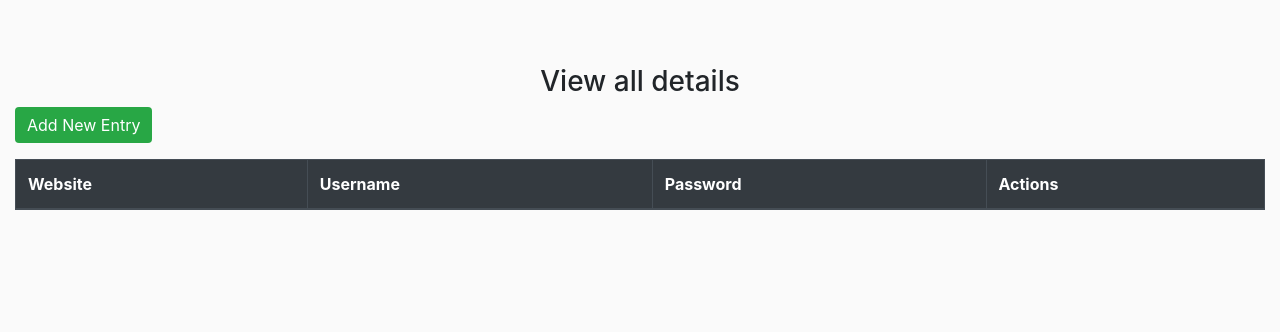
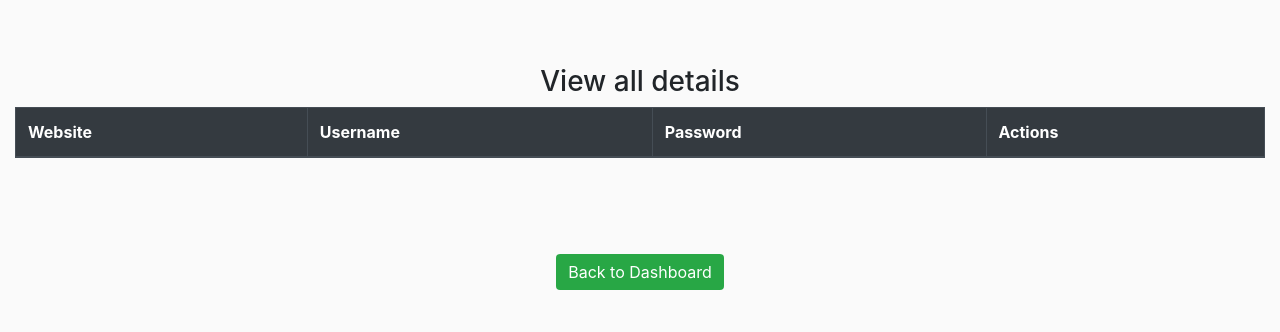
Before and after one commit to KhemraCambo/Group3, a plain HTML site: page view.html in a window 1280 px wide. Drawn offline with nearby package versions, Linux system fonts and the light colour scheme.

Commit message:
Update view.html

```diff
--- a/view.html
+++ b/view.html
@@ -11,7 +11,7 @@
         }
         .dashboard-container {
             margin-top: 50px;
-            padding: 15px; /* Added padding */
+            padding: 15px;
         }
         .btn-success {
             background-color: #28a745;
@@ -25,7 +25,7 @@
 <body>
     <div class="container-fluid dashboard-container">
         <h3 class="text-center">View all details </h3>
-        <a href="dashboard.html" class="btn btn-success mb-3">Add New Entry</a>
+
         <div class="table-responsive">
             <table class="table table-bordered">
                 <thead class="thead-dark">
@@ -37,7 +37,7 @@
                     </tr>
                 </thead>
                 <tbody id="password-table-body">
-                    <!-- Password entries will be added here -->
+
                 </tbody>
             </table>
         </div>
@@ -56,7 +56,7 @@
                     <td>${password.username}</td>
                     <td>${password.password}</td>
                     <td>
-                        <a href="dashboard.html?index=${passwords.indexOf(password)}" class="btn btn-warning btn-sm">Edit</a>
+
                         <button class="btn btn-danger btn-sm" onclick="deletePassword(${passwords.indexOf(password)})">Delete</button>
                     </td>
                 `;
@@ -71,5 +71,8 @@
             location.reload();
         }
     </script>
+    <div class="container-fluid dashboard-container">
+        <h3 class="text-center"> <a href="dashboard.html" class="btn btn-success mb-3">Back to Dashboard</a>
+    </h3>
 </body>
 </html>
```
